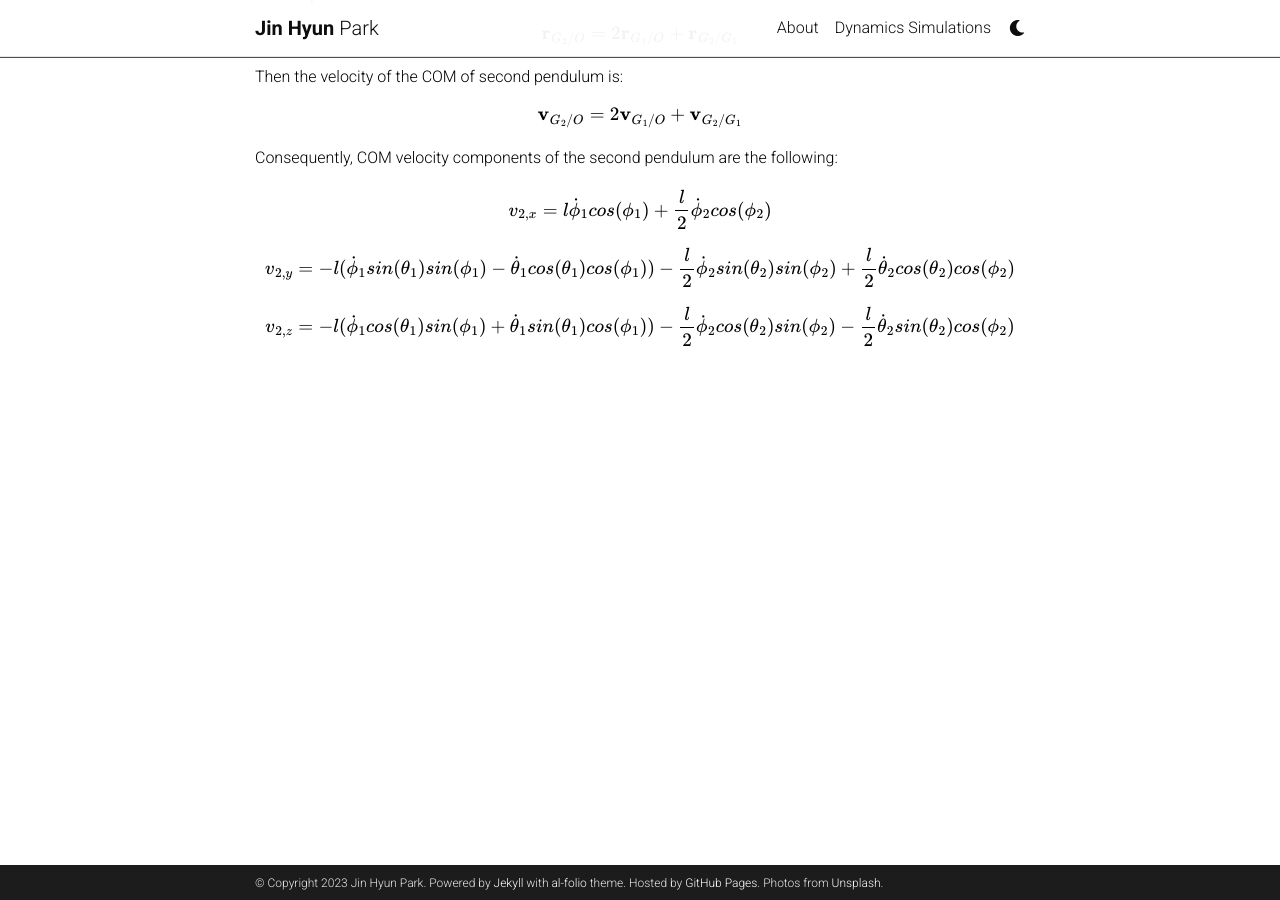
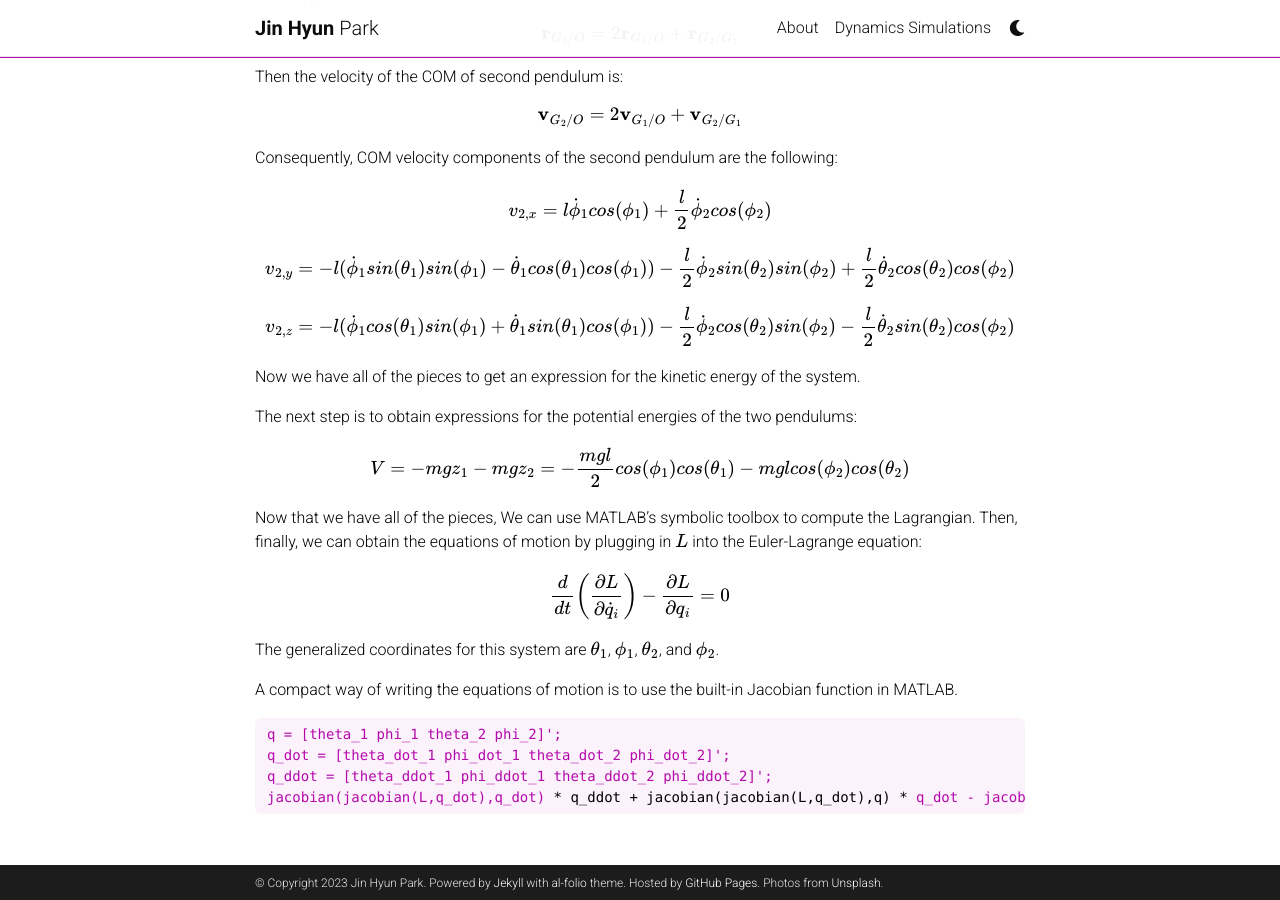
Before and after one commit to jinhyunpark2459/jinhyunpark2459.github.io, a Jekyll site: the page built from _projects/double_pendulum.md, in a window 1280 px wide and 900 px high, scrolled down 1952 px. Built offline with Jekyll 4.4.1, drawn with Linux system fonts in a browser that asks for light colours; full-size pictures stand in for the smaller copies a plugin makes; comment, search, counter and statistics services are not loaded; a style sheet for code colours, icons or effects is not loaded.

Commit message:
Update double_pendulum.md

`````diff
--- a/_projects/double_pendulum.md
+++ b/_projects/double_pendulum.md
@@ -89,3 +89,28 @@ $$
 $$
 v_{2,z} = -l(\dot{\phi}_1cos(\theta_1)sin(\phi_1)+\dot{\theta}_1sin(\theta_1)cos(\phi_1))-\frac{l}{2}\dot{\phi}_2cos(\theta_2)sin(\phi_2)-\frac{l}{2}\dot{\theta}_2sin(\theta_2)cos(\phi_2)
 $$
+
+Now we have all of the pieces to get an expression for the kinetic energy of the system.
+
+The next step is to obtain expressions for the potential energies of the two pendulums:
+
+$$
+V = -mgz_1 - mgz_2=-\frac{mgl}{2}cos(\phi_1)cos(\theta_1)-mglcos(\phi_2)cos(\theta_2)
+$$
+
+Now that we have all of the pieces, We can use MATLAB's symbolic toolbox to compute the Lagrangian. Then, finally, we can obtain the equations of motion by plugging in $$L$$ into the Euler-Lagrange equation:
+
+$$
+\frac{d}{dt}\left(\frac{\partial L}{\partial \dot{q}_i}\right)-\frac{\partial L}{\partial q_i}=0
+$$
+
+The generalized coordinates for this system are $$\theta_1$$, $$\phi_1$$, $$\theta_2$$, and $$\phi_2$$.
+
+A compact way of writing the equations of motion is to use the built-in Jacobian function in MATLAB.
+
+````markdown
+q = [theta_1 phi_1 theta_2 phi_2]';
+q_dot = [theta_dot_1 phi_dot_1 theta_dot_2 phi_dot_2]';
+q_ddot = [theta_ddot_1 phi_ddot_1 theta_ddot_2 phi_ddot_2]';
+jacobian(jacobian(L,q_dot),q_dot) * q_ddot + jacobian(jacobian(L,q_dot),q) * q_dot - jacobian(L,q)' == 0;
+````
`````
